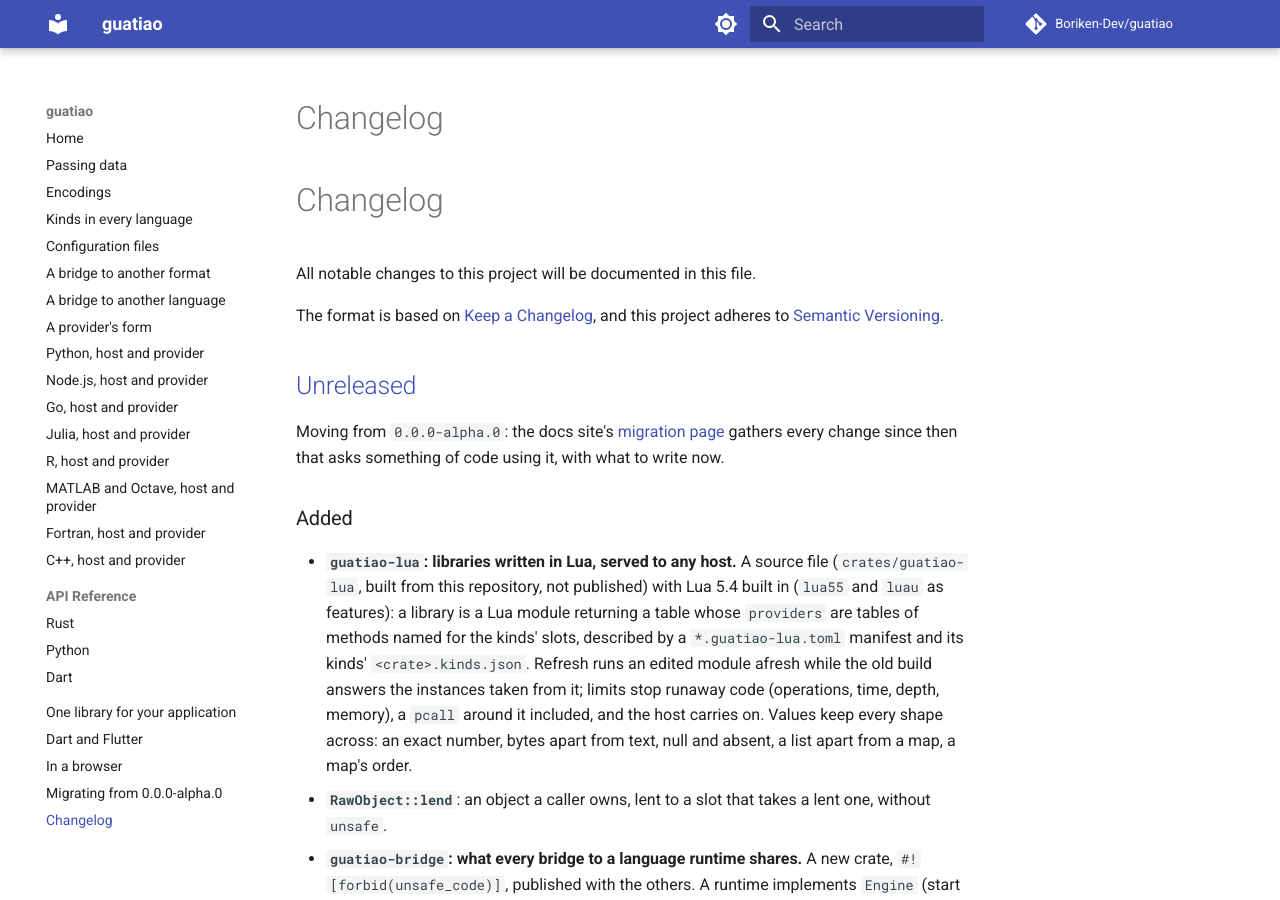
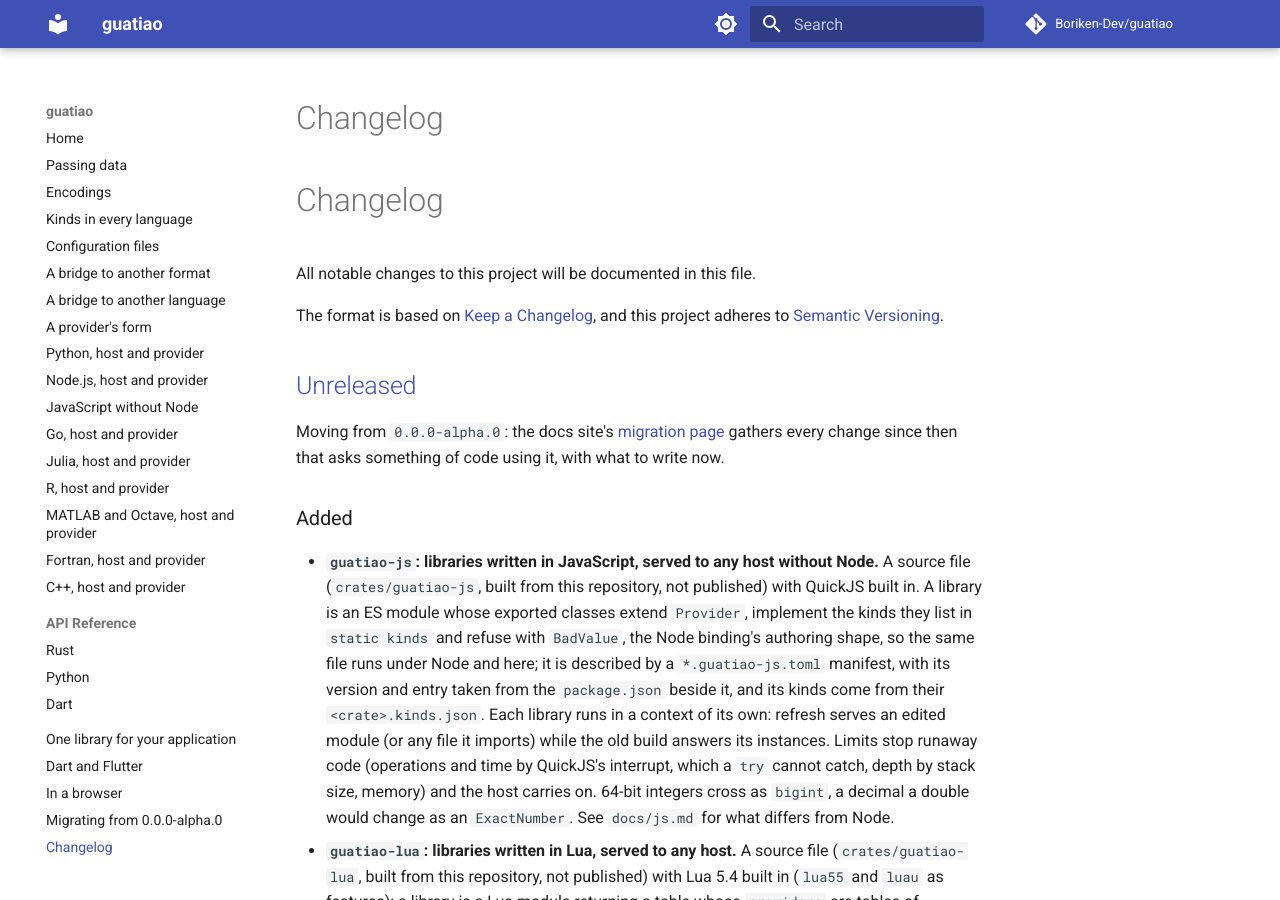
Before and after one commit to Boriken-Dev/guatiao, an MkDocs documentation site: the page built from docs/changelog.md, in a window 1280 px wide and 900 px high. Built offline with MkDocs 1.6.1 and Material for MkDocs 9.7.7, drawn with Linux system fonts in a browser that asks for light colours; comment, search, counter and statistics services are not loaded.

Commit message:
docs: guatiao-js in the changelog, layout, docs site and workspace exclude

```diff
--- a/CHANGELOG.md
+++ b/CHANGELOG.md
@@ -14,6 +14,21 @@ write now.
 
 ### Added
 
+- **`guatiao-js`: libraries written in JavaScript, served to any host
+  without Node.** A source file (`crates/guatiao-js`, built from this
+  repository, not published) with QuickJS built in. A library is an ES
+  module whose exported classes extend `Provider`, implement the kinds
+  they list in `static kinds` and refuse with `BadValue`, the Node
+  binding's authoring shape, so the same file runs under Node and here;
+  it is described by a `*.guatiao-js.toml` manifest, with its version and
+  entry taken from the `package.json` beside it, and its kinds come from
+  their `<crate>.kinds.json`. Each library runs in a context of its own:
+  refresh serves an edited module (or any file it imports) while the old
+  build answers its instances. Limits stop runaway code (operations and
+  time by QuickJS's interrupt, which a `try` cannot catch, depth by stack
+  size, memory) and the host carries on. 64-bit integers cross as
+  `bigint`, a decimal a double would change as an `ExactNumber`. See
+  `docs/js.md` for what differs from Node.
 - **`guatiao-lua`: libraries written in Lua, served to any host.** A
   source file (`crates/guatiao-lua`, built from this repository, not
   published) with Lua 5.4 built in (`lua55` and `luau` as features): a
--- a/Cargo.toml
+++ b/Cargo.toml
@@ -20,11 +20,13 @@ members = [
 ]
 # Each its own workspace: the page builds only for wasm32, the Python
 # bridge needs a Python to link against, which nothing else here does,
-# and the Lua crates choose one Lua each, by exclusive features.
+# the Lua crates choose one Lua each, by exclusive features, and the
+# JavaScript source compiles QuickJS, which nothing else here needs.
 exclude = [
     "examples/wire_over_webtransport/client",
     "crates/guatiao-py",
     "crates/guatiao-lua",
+    "crates/guatiao-js",
     "bindings/lua/guatiao",
 ]
 
--- a/mkdocs.yml
+++ b/mkdocs.yml
@@ -37,6 +37,7 @@ nav:
   - A provider's form: forms.md
   - Python, host and provider: python.md
   - Node.js, host and provider: node.md
+  - JavaScript without Node: js.md
   - Go, host and provider: go.md
   - Julia, host and provider: julia.md
   - R, host and provider: r.md
```
Also changed, not shown: AGENTS.md (+3 -1 lines), docs/language-bridges.md (+5 -3 lines), docs/node.md (+2 -1 lines), 1 other file.
